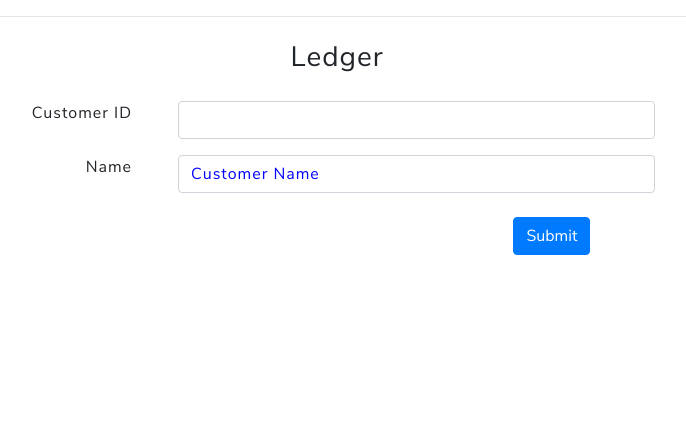
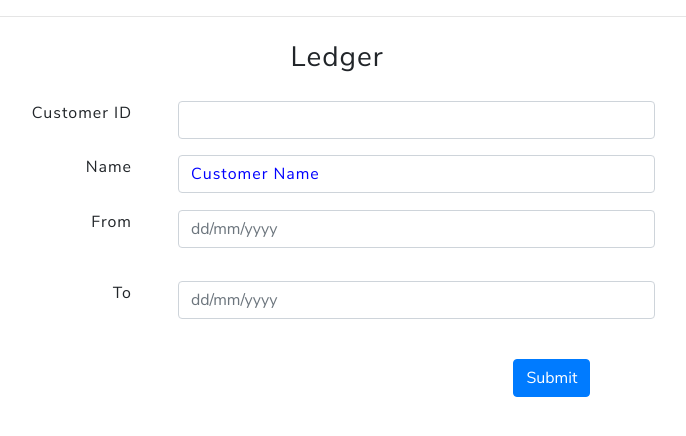
Before and after one commit to dilipj17/dairy-webstie, a Django app: page /report/ in a window 1280 px wide. Shown: the part 62-498 px from the top of the page, without its empty margins (183-869 px from the left). Run offline with Django 3.2, Linux system fonts and the light colour scheme; some libraries are stand-ins or nearby versions.

Commit message:
date range is done for customer ledger

```diff
--- a/reports/templates/customer_ledger.html
+++ b/reports/templates/customer_ledger.html
@@ -34,6 +34,12 @@
             <div class="row mgbt-xs-0">
               <label class="col-sm-4 control-label font-weight-bold">Name:</label>
               <div class="col-sm-6 controls">{{customer.name}} / {{customer.father_or_husband_name}}</div>
+            </div>
+          </div>
+          <div class="col-sm-6">
+            <div class="row mgbt-xs-0">
+              <label class="col-sm-4 control-label font-weight-bold">Opening Balance:</label>
+              <div class="col-sm-6 controls text-info" id="opening_balance">{{opening_balance}}</div>
             </div>
           </div>
         </div>
--- a/reports/templates/ledgerqueryform.html
+++ b/reports/templates/ledgerqueryform.html
@@ -44,6 +44,40 @@
               </div>
               <div class="col-sm-8">
                 <span class="form-control mx-sm-3" id="Customer_name" style="color:blue">Customer Name</span>
+              </div>
+            </div>
+          </div>
+        </div>
+        <div class="form-group row">
+          <div class="col-sm-12">
+            <div class="row">
+              <div class="col-sm-12">
+                {{ form.From.errors }}
+              </div>
+            </div>
+            <div class="row mb-3">
+              <div class="col-sm-3 text-right">
+                <label for="{{ form.From.id_for_label }}">From</label>
+              </div>
+              <div class="col-sm-8">
+                  {{ form.From }}
+              </div>
+            </div>
+          </div>
+        </div>
+        <div class="form-group row">
+          <div class="col-sm-12">
+            <div class="row">
+              <div class="col-sm-12">
+                {{ form.To.errors }}
+              </div>
+            </div>
+            <div class="row mb-3">
+              <div class="col-sm-3 text-right">
+                <label for="{{ form.To.id_for_label }}">To</label>
+              </div>
+              <div class="col-sm-8">
+                  {{ form.To }}
               </div>
             </div>
           </div>
--- a/reports/views.py
+++ b/reports/views.py
@@ -11,6 +11,8 @@ from django import forms
 
 class CustomerQueryForm(forms.Form):
     customer_id = forms.IntegerField(widget=forms.TextInput(attrs={'class': "form-control mx-sm-3",'autocomplete':'off'}))
+    From = forms.DateField(required=False,widget=forms.TextInput(attrs={'class': "form-control mx-sm-3",'placeholder':'dd/mm/yyyy'}))
+    To = forms.DateField(required=False,widget=forms.TextInput(attrs={'class': "form-control mx-sm-3",'placeholder':'dd/mm/yyyy'}))
 
 
 class LedgerQueryView(FormView):
@@ -19,12 +21,25 @@ class LedgerQueryView(FormView):
 
     def form_valid(self,form):
         formdata = form.cleaned_data
+        print(formdata)
         id = formdata['customer_id']
+        from_date = formdata['From']
+        end_date = formdata['To']
         if Customer.objects.filter(cust_id = id).exists():
             customer = Customer.objects.get(cust_id = id)
-            transection = Transections.objects.filter(customer=customer)
+            opening_balance = 0
+            if(from_date == None and end_date == None):
+                transection = Transections.objects.filter(customer=customer)
+            else:
+                query = Transections.objects.filter(customer=customer).filter(date__lt = from_date)
+                for trans in query:
+                    if trans.credit:
+                        opening_balance += trans.amount
+                    else:
+                        opening_balance -= trans.amount
+                transection = Transections.objects.filter(customer=customer).filter(date__range=[from_date,end_date])
             # return HttpResponse('hogya')
-            return render(self.request,'customer_ledger.html',{'transection':transection,'customer':customer})
+            return render(self.request,'customer_ledger.html',{'transection':transection,'customer':customer,'opening_balance':opening_balance})
         messages.error(self.request,'customer id does not exists')
         return redirect('report:report')
 
--- a/static/customer/balanceupdate.js
+++ b/static/customer/balanceupdate.js
@@ -1,4 +1,4 @@
-var prev = 0
+var prev = parseInt(document.getElementById('opening_balance').innerHTML)
 for (var i = 1;; i++) {
   var amount = document.getElementById(i+'-amount');
   if(amount){
```
